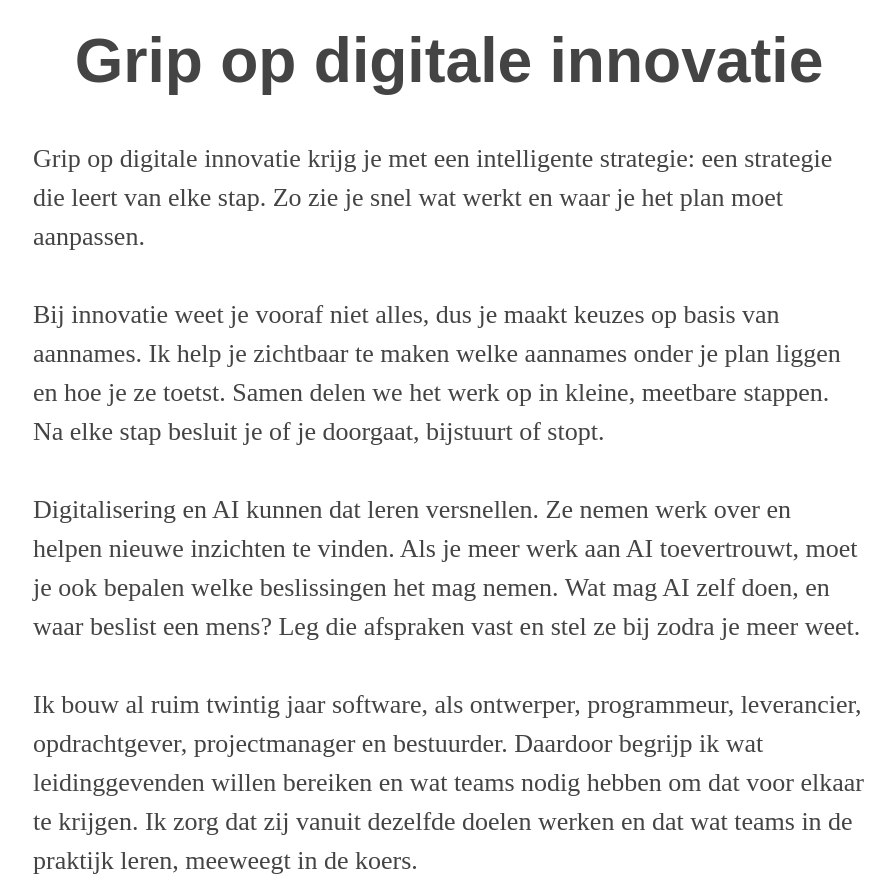
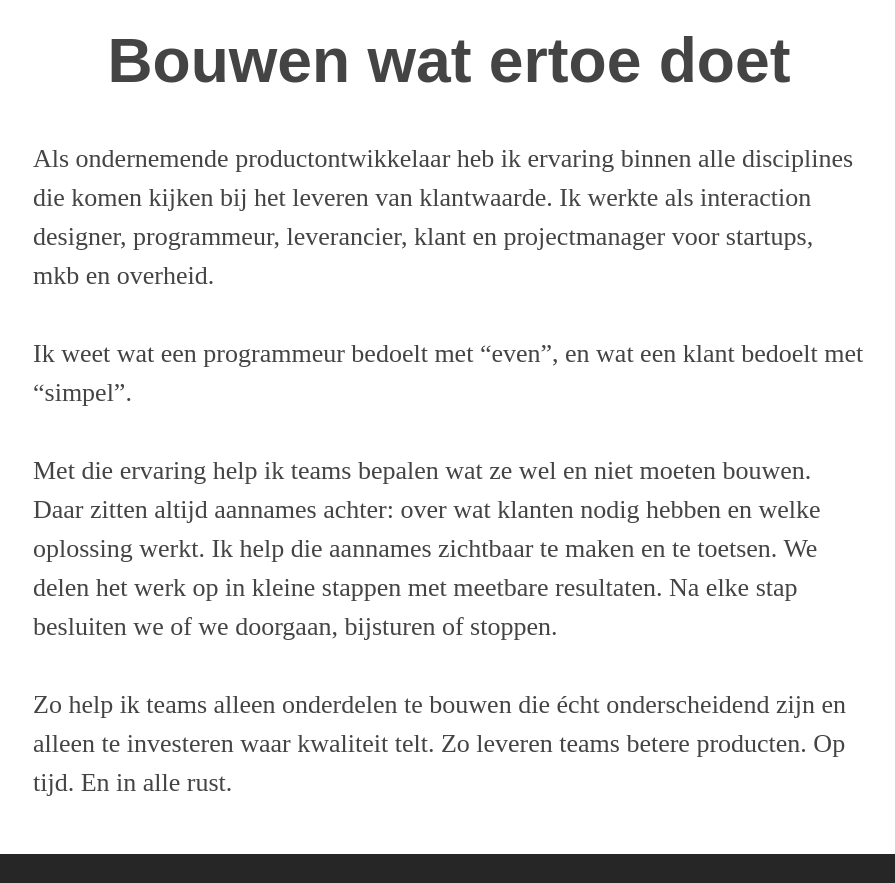
Before and after one commit to benvds/lean-digital, a plain HTML site: page docs/index.html in a window 1280 px wide. Shown: the part 280-1163 px from the top of the page, without its empty margins (191-1086 px from the left). Drawn offline with Linux system fonts and the light colour scheme.

Commit message:
Update website copy, heading and metadata

```diff
--- a/docs/index.html
+++ b/docs/index.html
@@ -4,10 +4,10 @@
     <meta charset="utf-8" />
     <meta content="IE=edge" http-equiv="X-UA-Compatible" />
     <meta content="width=device-width,initial-scale=1.0" name="viewport" />
-    <title>Lean Digital — Grip op digitale innovatie</title>
+    <title>Lean Digital — Bouwen wat ertoe doet</title>
     <meta
       name="description"
-      content="Grip op digitale innovatie met een strategie die leert van elke stap: aannames zichtbaar maken, toetsen in kleine stappen en bijsturen, ook met AI."
+      content="Ben van de Sande helpt teams kiezen wat ze bouwen, aannames toetsen en in kleine stappen klantwaarde leveren. Betere producten. Op tijd. En in alle rust."
     />
     <style>
       :root {
@@ -168,32 +168,28 @@
       />
     </header>
     <main>
-      <h1 class="pitch">Grip op digitale innovatie</h1>
+      <h1 class="pitch">Bouwen wat ertoe doet</h1>
       <p>
-        Grip op digitale innovatie krijg je met een intelligente strategie: een
-        strategie die leert van elke stap. Zo zie je snel wat werkt en waar je
-        het plan moet aanpassen.
+        Als ondernemende productontwikkelaar heb ik ervaring binnen alle
+        disciplines die komen kijken bij het leveren van klantwaarde. Ik werkte
+        als interaction designer, programmeur, leverancier, klant en
+        projectmanager voor startups, mkb en overheid.
       </p>
       <p>
-        Bij innovatie weet je vooraf niet alles, dus je maakt keuzes op basis
-        van aannames. Ik help je zichtbaar te maken welke aannames onder je plan
-        liggen en hoe je ze toetst. Samen delen we het werk op in kleine,
-        meetbare stappen. Na elke stap besluit je of je doorgaat, bijstuurt of
-        stopt.
+        Ik weet wat een programmeur bedoelt met “even”, en wat een klant bedoelt
+        met “simpel”.
       </p>
       <p>
-        Digitalisering en AI kunnen dat leren versnellen. Ze nemen werk over en
-        helpen nieuwe inzichten te vinden. Als je meer werk aan AI toevertrouwt,
-        moet je ook bepalen welke beslissingen het mag nemen. Wat mag AI zelf
-        doen, en waar beslist een mens? Leg die afspraken vast en stel ze bij
-        zodra je meer weet.
+        Met die ervaring help ik teams bepalen wat ze wel en niet moeten bouwen.
+        Daar zitten altijd aannames achter: over wat klanten nodig hebben en
+        welke oplossing werkt. Ik help die aannames zichtbaar te maken en te
+        toetsen. We delen het werk op in kleine stappen met meetbare resultaten.
+        Na elke stap besluiten we of we doorgaan, bijsturen of stoppen.
       </p>
       <p>
-        Ik bouw al ruim twintig jaar software, als ontwerper, programmeur,
-        leverancier, opdrachtgever, projectmanager en bestuurder. Daardoor
-        begrijp ik wat leidinggevenden willen bereiken en wat teams nodig hebben
-        om dat voor elkaar te krijgen. Ik zorg dat zij vanuit dezelfde doelen
-        werken en dat wat teams in de praktijk leren, meeweegt in de koers.
+        Zo help ik teams alleen onderdelen te bouwen die écht onderscheidend
+        zijn en alleen te investeren waar kwaliteit telt. Zo leveren teams
+        betere producten. Op tijd. En in alle rust.
       </p>
     </main>
     <footer class="site-footer">
```
